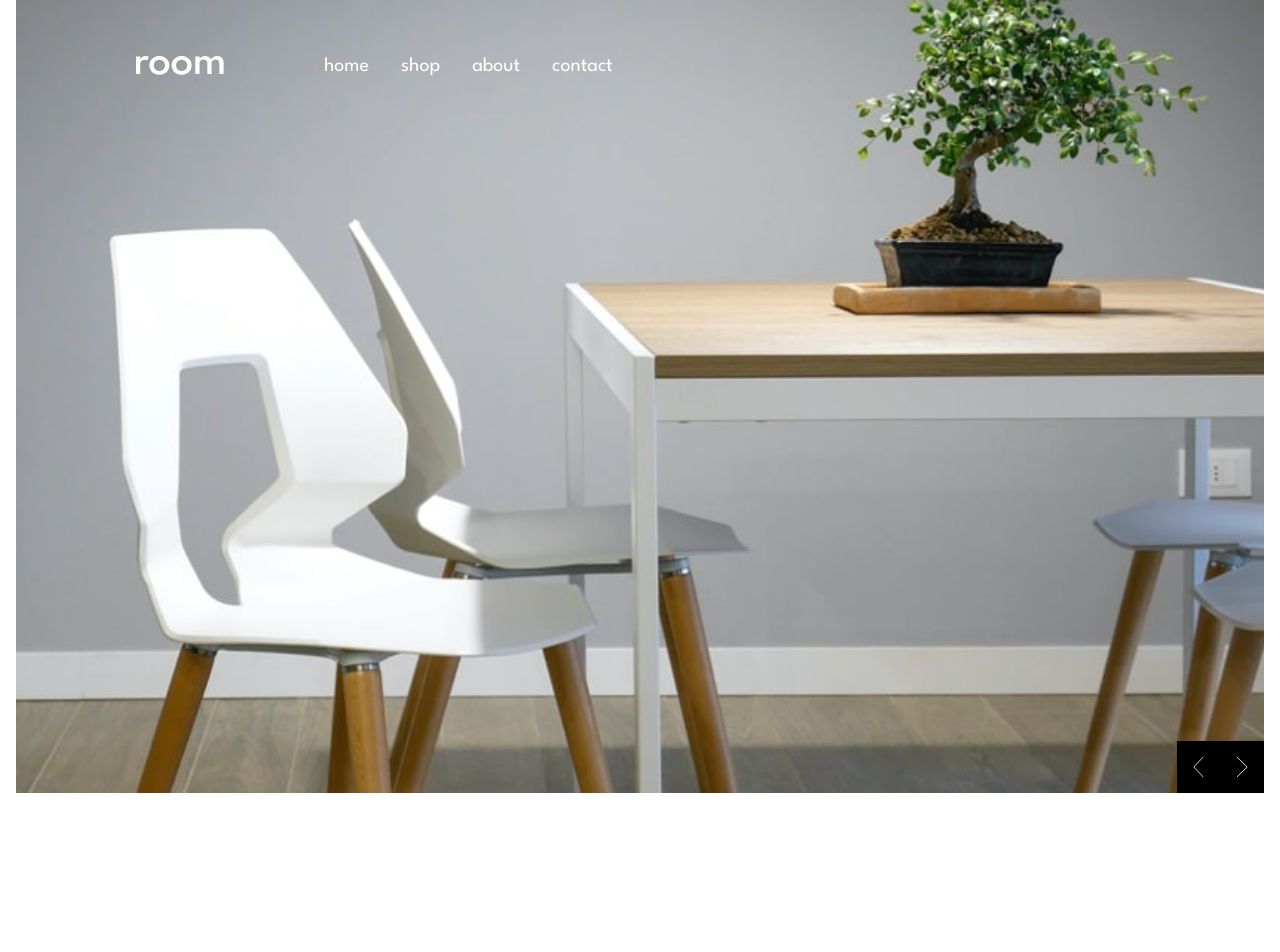
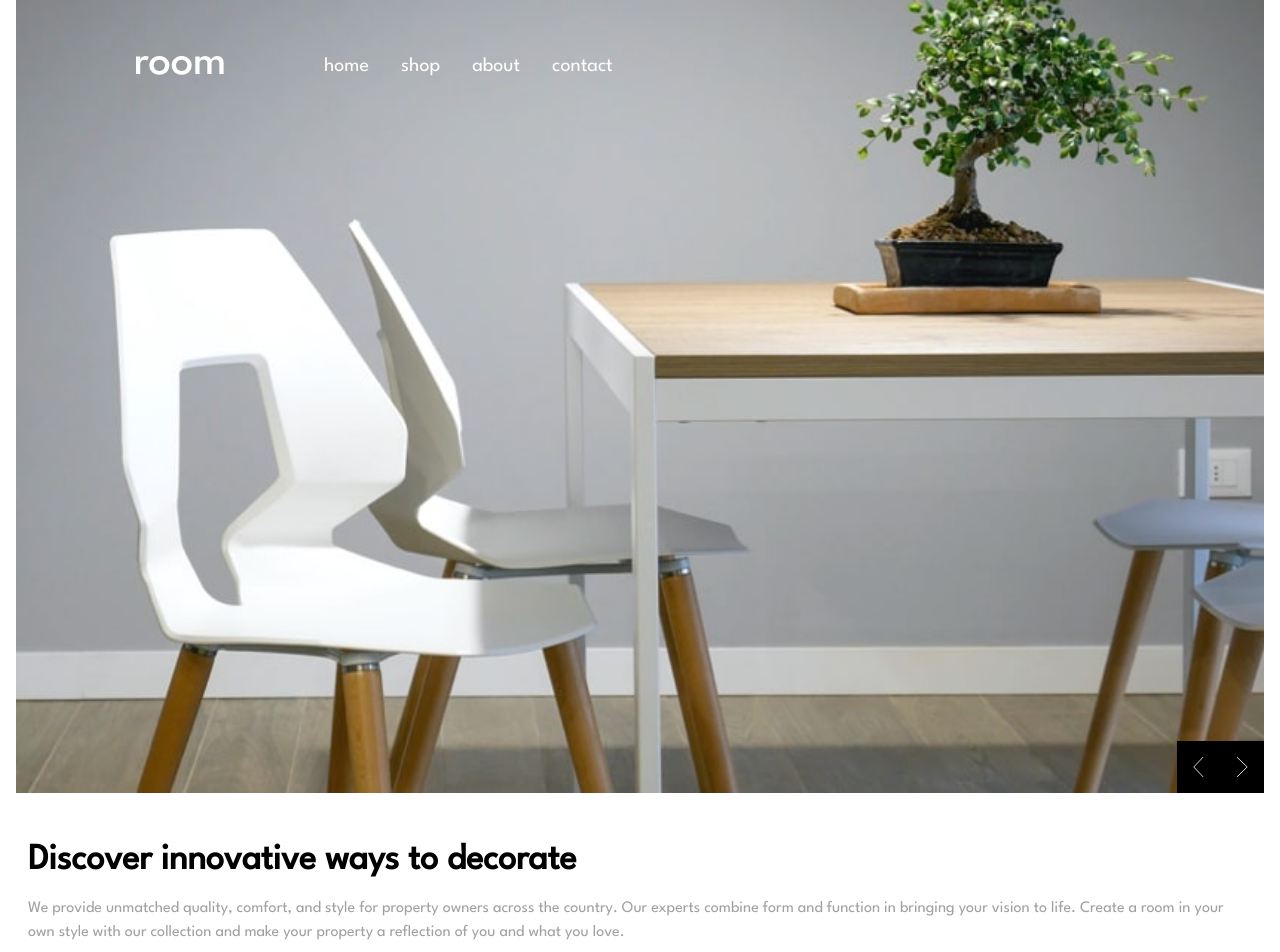
Before and after one commit to DannyHTML/Room-homepage, a Vue app: page / in a window 1280 px wide. Shown: the top 952 px of the page. Before the commit the page ends 800 px from the top, so only its background shows below. Built offline with nearby package versions, Linux system fonts and the light colour scheme.

Commit message:
Started created the main hero section. Made a content.json for better data management. Added more TODO's so I don't forget

```diff
--- a/src/App.vue
+++ b/src/App.vue
@@ -1,15 +1,35 @@
-<script setup lang="ts">
-import HeaderSite from './components/HeaderSite.vue';
-import MainSection from './components/MainSection.vue';
-</script>
-
 <!-- TODO: Write tests! Vitest. -->
-
 <template>
   <main>
     <HeaderSite />
-    <MainSection />
+    <div class="md:container">
+      <ImageSlider :images="images" />
+    </div>
+    <MainSection :title="title" :description="description" />
   </main>
 </template>
 
-<style scoped></style>
+<!-- TODO: Add imageSlider, add footer section -->
+
+<script setup lang="ts">
+import HeaderSite from '@/components/HeaderSite.vue';
+import ImageSlider from '@/components/ImageSlider.vue';
+import MainSection from '@/components/MainSection.vue';
+import MobileHeroImg1 from '@/assets/images/mobile-image-hero-1.jpg';
+import MobileHeroImg2 from '@/assets/images/mobile-image-hero-2.jpg';
+import MobileHeroImg3 from '@/assets/images/mobile-image-hero-3.jpg';
+import DesktopHeroImg1 from '@/assets/images/desktop-image-hero-1.jpg';
+import DesktopHeroImg2 from '@/assets/images/desktop-image-hero-2.jpg';
+import DesktopHeroImg3 from '@/assets/images/desktop-image-hero-3.jpg';
+import data from '@/assets/data/content.json';
+
+const title = data.main.hero.title;
+const description = data.main.hero.description;
+
+// TODO: Add imageSlider, add footer section
+const images = [
+  { mobile: MobileHeroImg1, desktop: DesktopHeroImg1 },
+  { mobile: MobileHeroImg2, desktop: DesktopHeroImg2 },
+  { mobile: MobileHeroImg3, desktop: DesktopHeroImg3 },
+];
+</script>
--- /dev/null
+++ b/src/assets/data/content.json
@@ -0,0 +1,23 @@
+{
+  "header": {
+    "menuItems": [
+      { "title": "home", "url": "#" },
+      { "title": "shop", "url": "#" },
+      { "title": "about", "url": "#" },
+      { "title": "contact", "url": "#" }
+    ]
+  },
+  "main": {
+    "hero": {
+      "title": "Discover innovative ways to decorate",
+      "description": "We provide unmatched quality, comfort, and style for property owners across the country. Our experts combine form and function in bringing your vision to life. Create a room in your own style with our collection and make your property a reflection of you and what you love.",
+      "buttonText": "shop now",
+      "image": "src/assets/images/image-about-dark.jpg"
+    },
+    "features": {
+      "title": "about our furniture",
+      "description": "Our multifunctional collection blends design and function to suit your individual taste. Make each room unique, or pick a cohesive theme that best express your interests and what inspires you. Find the furniture pieces you need, from traditional to contemporary styles or anything in between. Product specialists are available to help you create your dream space.",
+      "image": "src/assets/images/image-about-light.jpg"
+    }
+  }
+}
--- a/src/components/DesktopMenu.vue
+++ b/src/components/DesktopMenu.vue
@@ -1,10 +1,10 @@
 <template>
   <ul class="gap-8 text-xl text-white">
-    <li v-for="item in menuItems" :key="item">
+    <li v-for="item in menuItems" :key="item.title">
       <a
-        href="#"
+        :href="item.url"
         class="relative after:absolute after:-bottom-1 after:left-0 after:h-0.5 after:w-0 after:bg-white after:transition-all after:duration-200 hover:after:w-full"
-        >{{ item }}</a
+        >{{ item.title }}</a
       >
     </li>
   </ul>
@@ -12,6 +12,6 @@
 
 <script setup lang="ts">
 defineProps<{
-  menuItems: string[];
+  menuItems: { title: string; url: string }[];
 }>();
 </script>
--- a/src/components/HeaderSite.vue
+++ b/src/components/HeaderSite.vue
@@ -27,11 +27,12 @@ import hamburgerIcon from '@/assets/images/icon-hamburger.svg';
 import MobileMenu from './MobileMenu.vue';
 import closeIcon from '@/assets/images/icon-close.svg';
 import { ref } from 'vue';
+import data from '@/assets/data/content.json';
 import DesktopMenu from './DesktopMenu.vue';
 
 const open = ref(false);
 
-const menuItems = ['home', 'shop', 'about', 'contact'];
+const menuItems = data.header.menuItems;
 
 const toggleMenu = () => {
   open.value = !open.value;
--- a/src/components/MainSection.vue
+++ b/src/components/MainSection.vue
@@ -1,21 +1,14 @@
 <template>
-  <div class="md:container">
-    <ImageSlider :images="images" />
+  <div class="container my-5 p-7">
+    <h1 class="text-4xl font-bold">{{ title }}</h1>
+    <p class="text-grey-500 mt-4">{{ description }}</p>
+    <!-- TODO: Create button component -->
   </div>
 </template>
 
 <script setup lang="ts">
-import ImageSlider from './ImageSlider.vue';
-import MobileHeroImg1 from '@/assets/images/mobile-image-hero-1.jpg';
-import MobileHeroImg2 from '@/assets/images/mobile-image-hero-2.jpg';
-import MobileHeroImg3 from '@/assets/images/mobile-image-hero-3.jpg';
-import DesktopHeroImg1 from '@/assets/images/desktop-image-hero-1.jpg';
-import DesktopHeroImg2 from '@/assets/images/desktop-image-hero-2.jpg';
-import DesktopHeroImg3 from '@/assets/images/desktop-image-hero-3.jpg';
-
-const images = [
-  { mobile: MobileHeroImg1, desktop: DesktopHeroImg1 },
-  { mobile: MobileHeroImg2, desktop: DesktopHeroImg2 },
-  { mobile: MobileHeroImg3, desktop: DesktopHeroImg3 },
-];
+defineProps<{
+  title: string;
+  description: string;
+}>();
 </script>
--- a/src/components/MobileMenu.vue
+++ b/src/components/MobileMenu.vue
@@ -14,10 +14,10 @@
       class="fixed top-0 right-0 h-26 w-full bg-white md:hidden"
     >
       <div class="container flex h-full items-center justify-between">
-        <ul>
-          <a href="#" class="flex gap-4"
-            ><li v-for="item in menuItems" class="font-bold" :key="item">{{ item }}</li></a
-          >
+        <ul class="flex gap-3">
+          <li v-for="item in menuItems" class="font-bold" :key="item.title">
+            <a :href="item.url">{{ item.title }}</a>
+          </li>
         </ul>
         <button aria-label="Close mobile menu" @click="$emit('close')">
           <img :src="closeIcon" alt="Close icon" />
@@ -33,7 +33,7 @@
 
 <script setup lang="ts">
 defineProps<{
-  menuItems: string[];
+  menuItems: { title: string; url: string }[];
   closeIcon: string;
   open: boolean;
 }>();
```
